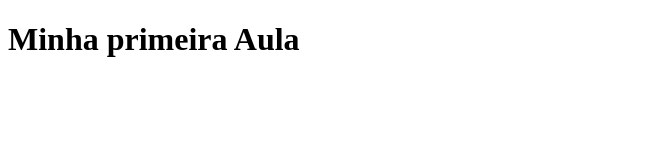
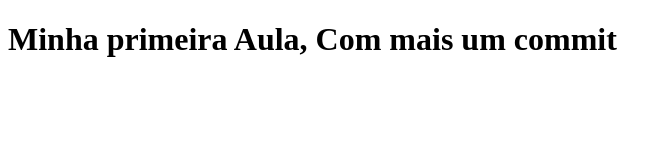
Before and after one commit to guilhermemariano20/aula1, a plain HTML site: page index.html in a window 1280 px wide. Shown: the whole page, without its empty margins (0-672 px from the left). Drawn offline with Linux system fonts and the light colour scheme.

Commit message:
Adicionamos mais uma parte de texto no nosso código

```diff
--- a/index.html
+++ b/index.html
@@ -5,6 +5,6 @@
     <title>Aula 1</title>
 </head>
 <body>
-    <h1>Minha primeira Aula</h1>
+    <h1>Minha primeira Aula, Com mais um commit</h1>
 </body>
 </html>
```
